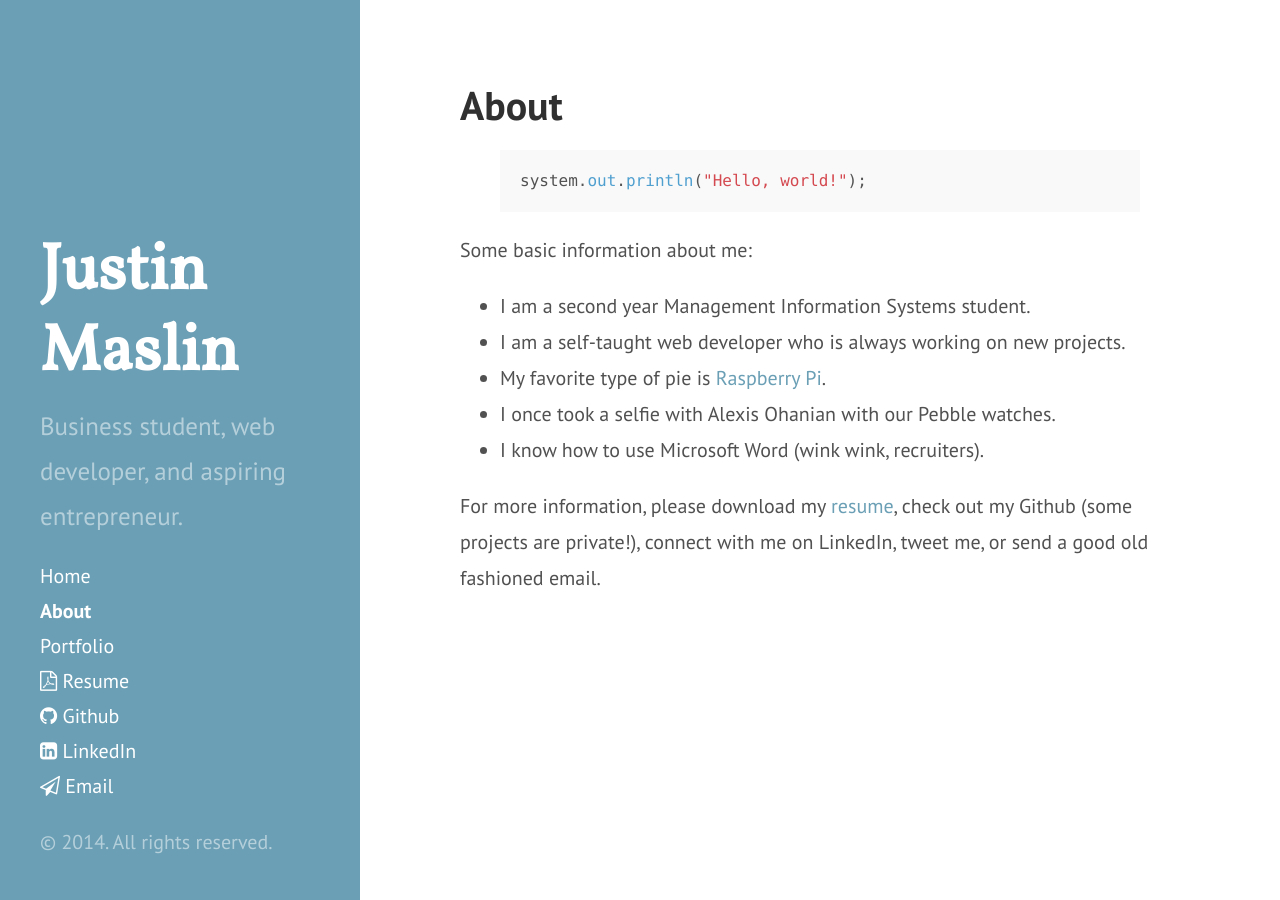
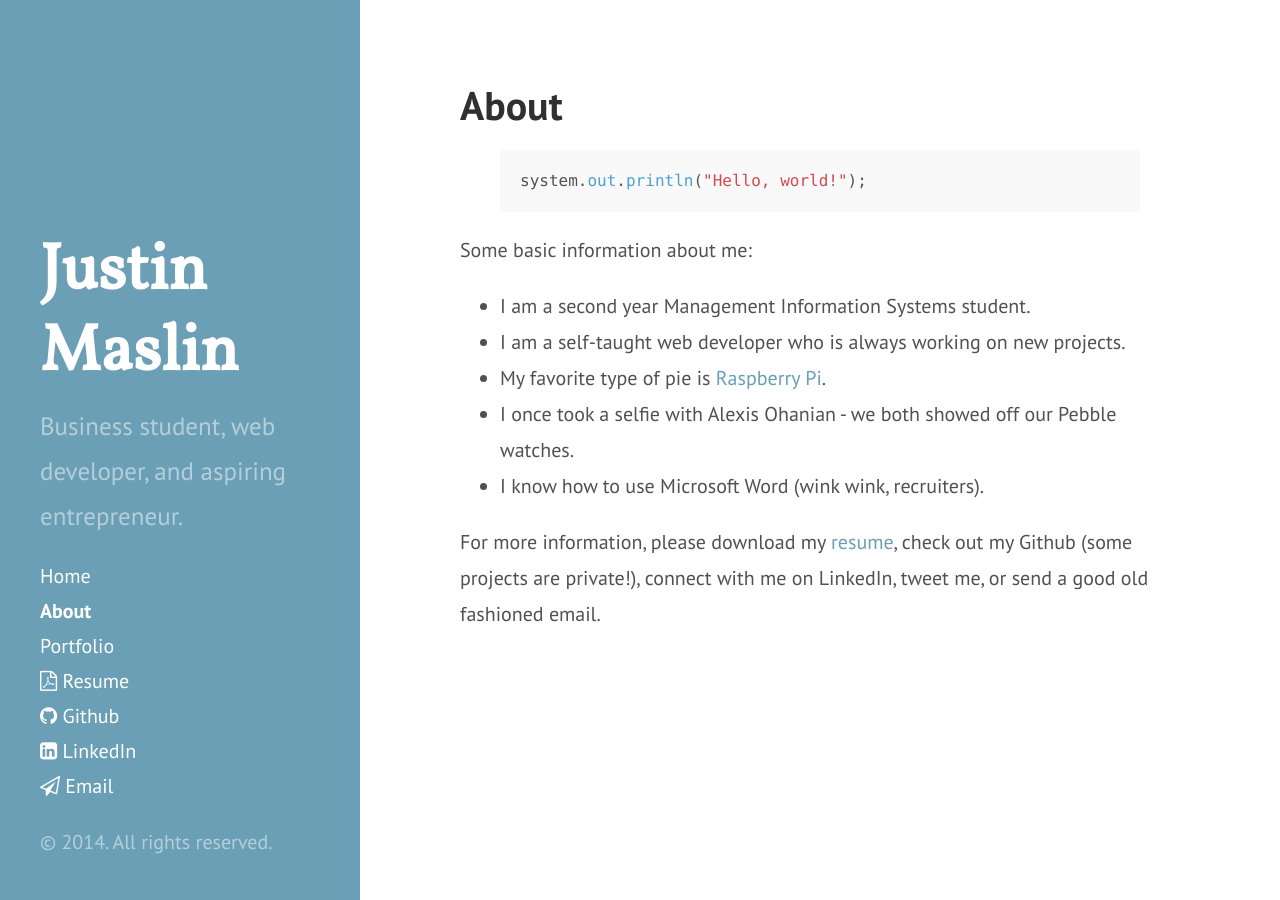
Before and after one commit to jmaslin/jmaslin.github.io, a Jekyll site: the page built from about.md, in a window 1280 px wide. Built offline with Jekyll 4.4.1, drawn with Linux system fonts in a browser that asks for light colours; nearby versions of some CDN libraries.

Commit message:
Updated one line

```diff
--- a/about.md
+++ b/about.md
@@ -13,7 +13,7 @@ Some basic information about me:
 * I am a second year Management Information Systems student.
 *	I am a self-taught web developer who is always working on new projects.
 * My favorite type of pie is [Raspberry Pi][rpi].
-* I once took a selfie with Alexis Ohanian with our Pebble watches.
+* I once took a selfie with Alexis Ohanian - we both showed off our Pebble watches.
 * I know how to use Microsoft Word (wink wink, recruiters).
 
 For more information, please download my [resume][resume], check out my Github (some projects are private!), connect with me on LinkedIn, tweet me, or send a good old fashioned email.
```
